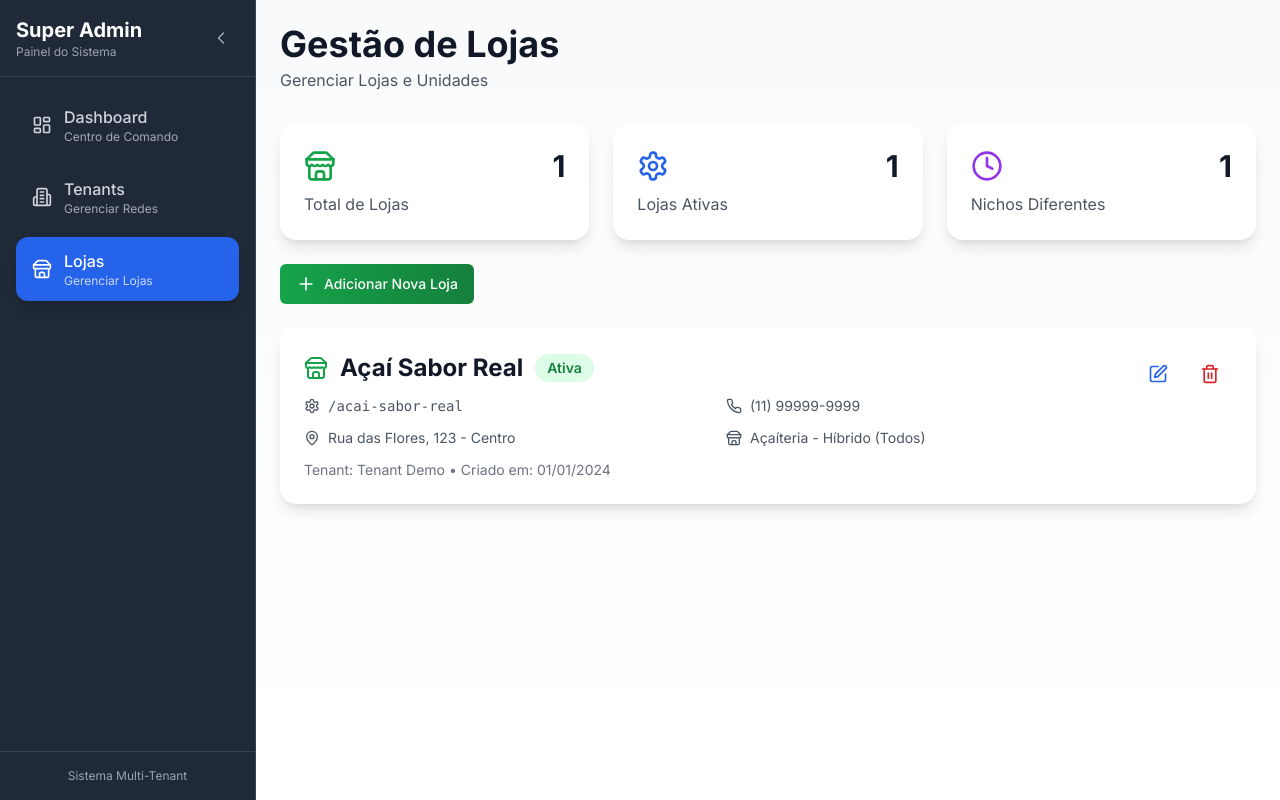
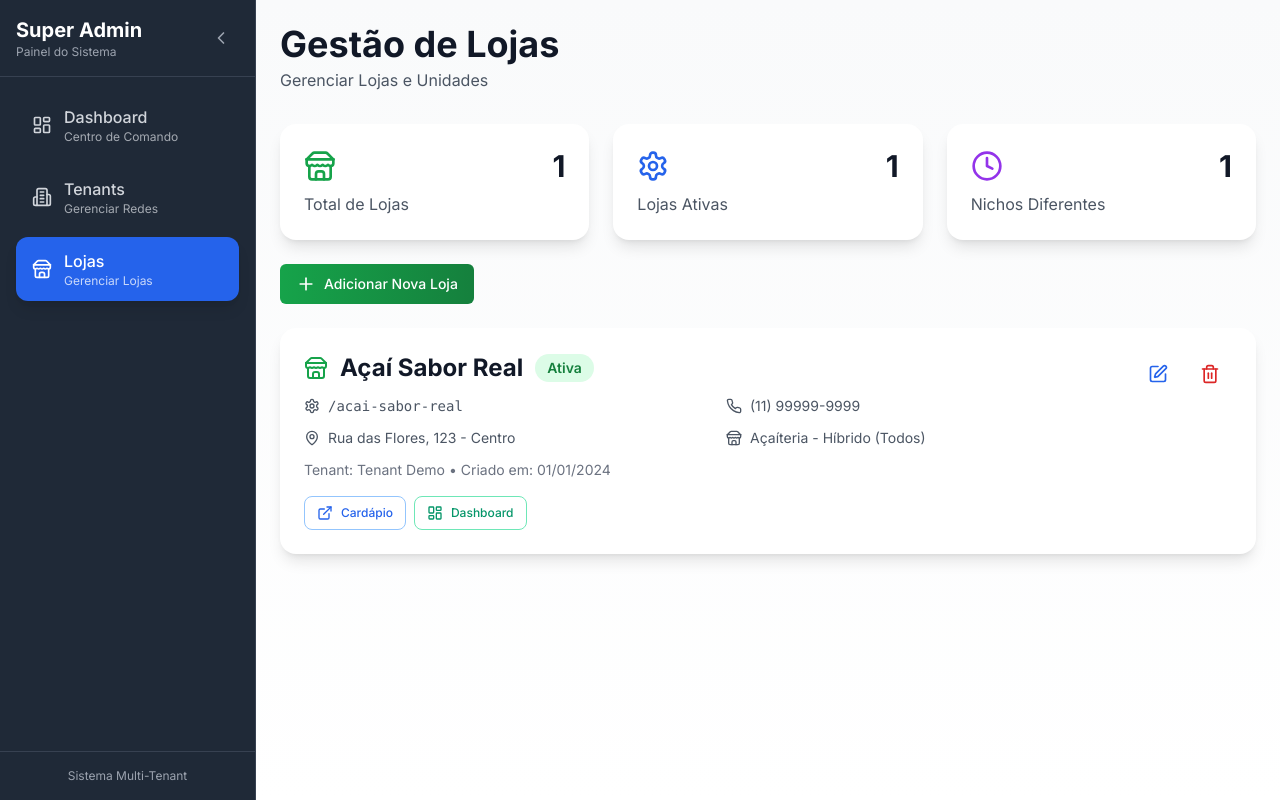
Before and after one commit to fabianofontes-oss/food-management-system, a Next.js app: page /stores in a window 1280 px wide. Built offline with nearby package versions, Linux system fonts and the light colour scheme.

Commit message:
feat: adicionar links de Cardápio e Dashboard na página de stores do Super Admin

```diff
--- a/src/app/(super-admin)/stores/page.tsx
+++ b/src/app/(super-admin)/stores/page.tsx
@@ -1,7 +1,8 @@
 'use client'
 
 import { useState } from 'react'
-import { Store, Plus, Edit, Trash2, MapPin, Phone, Clock, Settings } from 'lucide-react'
+import Link from 'next/link'
+import { Store, Plus, Edit, Trash2, MapPin, Phone, Clock, Settings, ExternalLink, LayoutDashboard } from 'lucide-react'
 import { Button } from '@/components/ui/button'
 
 interface StoreData {
@@ -366,6 +367,28 @@ export default function StoresPage() {
                   <div className="mt-3 text-sm text-gray-500">
                     Tenant: {store.tenant_name} • Criado em: {new Date(store.created_at).toLocaleDateString('pt-BR')}
                   </div>
+
+                  {/* Links de Acesso Rápido */}
+                  {store.slug && (
+                    <div className="flex gap-2 mt-4">
+                      <Link
+                        href={`/${store.slug}`}
+                        target="_blank"
+                        className="flex items-center gap-2 px-3 py-2 text-xs font-medium text-blue-600 border border-blue-300 rounded-lg hover:bg-blue-50 transition-colors"
+                      >
+                        <ExternalLink className="w-4 h-4" />
+                        Cardápio
+                      </Link>
+                      <Link
+                        href={`/${store.slug}/dashboard`}
+                        target="_blank"
+                        className="flex items-center gap-2 px-3 py-2 text-xs font-medium text-emerald-600 border border-emerald-300 rounded-lg hover:bg-emerald-50 transition-colors"
+                      >
+                        <LayoutDashboard className="w-4 h-4" />
+                        Dashboard
+                      </Link>
+                    </div>
+                  )}
                 </div>
 
                 <div className="flex gap-2">
```
